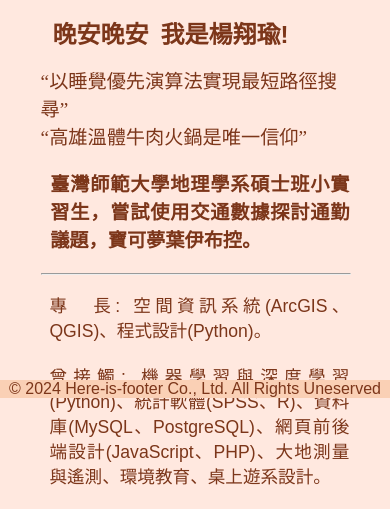
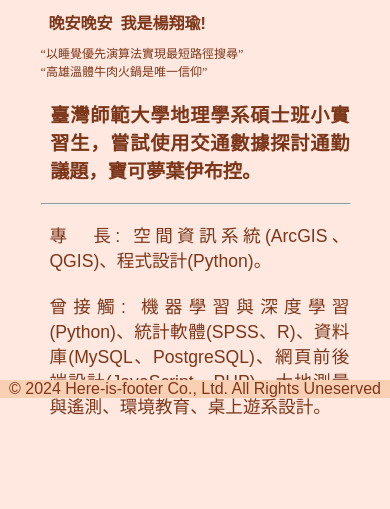
Before and after one commit to staRain2408/staRain2408.github.io, a plain HTML site: page index.html in a window 390 px wide. Shown: the part 446-955 px from the top of the page. After the commit the page ends 885 px from the top, so only its background shows below. Drawn offline with Linux system fonts and the light colour scheme; a web font is replaced by a local one.

Commit message:
Update CSS.css

```diff
--- a/css/CSS.css
+++ b/css/CSS.css
@@ -486,7 +486,7 @@ body{
     }
 
     #content_div > q{
-        font-size: 1.2em;
+        font-size: 0.75em;
         background-color: rgba(255, 255, 255, 0);
         font-weight: 400;
     }
@@ -502,7 +502,7 @@ body{
     .home_dis > h1{
         font-weight: 800;
         margin-left: 0.5em;
-        font-size: 1.5em;
+        font-size: 1em;
     }
 
     .home_dis > h3{
```
